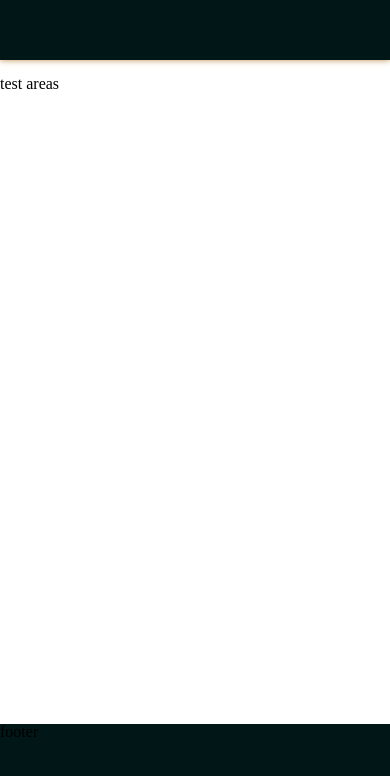
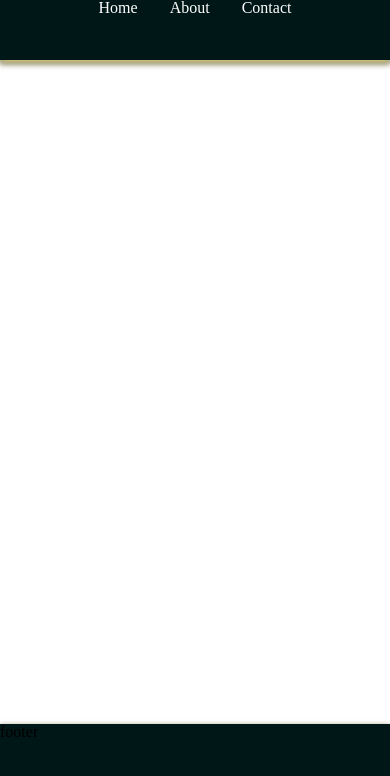
Before and after one commit to aaron-old/krsp-media, a Next.js app: page / in a window 390 px wide. Shown: the top 776 px of the page. Built offline with nearby package versions, Linux system fonts and the light colour scheme.

Commit message:
adding some media queries/transitions

```diff
--- a/components/footer.js
+++ b/components/footer.js
@@ -6,6 +6,7 @@ const Footer = styled.footer`
   min-height: 120px;
   grid-columns: 1 / -1;
   background: ${props => props.theme.colors.midnightBlack};
+  box-shadow: ${props => props.theme.boxShadows.level2};
   position: absolute;
   right: 0;
   bottom: 0;
--- a/components/header.js
+++ b/components/header.js
@@ -2,17 +2,32 @@ import styled from "styled-components";
 
 export default () => (
   <Header>
-    <nav />
+    <Nav>
+      <a href="/">Home</a>
+      <a href="/">About</a>
+      <a href="/">Contact</a>
+    </Nav>
   </Header>
 );
 
 const Header = styled.header`
   min-height: 60px;
   grid-columns: 1 / -1;
-  box-shadow: 0 0 0.4em ${props => props.theme.colors.darkChicken};
+  align-items: center;
+  box-shadow: ${props => props.theme.boxShadows.level2};
   background: ${props => props.theme.colors.midnightBlack};
 `;
 
+const Nav = styled.nav`
+  display: flex;
+  align-items: center;
+  justify-content: center;
+  a {
+    color: white;
+    margin: 0 1rem;
+    text-decoration: none;
+  }
+`;
 // keep it big enough to look at with a place holder now.
 // when the screen is greater than 920 px, show the header should be displayed with all links.
 // the links are centered.
--- a/components/styles/base.js
+++ b/components/styles/base.js
@@ -3,6 +3,9 @@ import reset from "styled-reset";
 
 const base = createGlobalStyle`
     ${reset}
+    body {
+        font-size: 1rem;
+    }
 `;
 
 export default base;
--- a/components/styles/pageSection.js
+++ b/components/styles/pageSection.js
@@ -4,6 +4,7 @@ const PageSection = styled.section`
   display: grid;
   grid-gap: 1rem;
   margin: 0;
+  transition: margin 0.3s;
 
   @media only screen and (min-width: 1224px) {
     margin: 1rem 3rem 3rem;
--- a/components/styles/theme.js
+++ b/components/styles/theme.js
@@ -1,12 +1,21 @@
+const midnightBlack = "#001717";
+const darkChicken = "#BA8B49";
+const lightChicken = "#EDD88F";
+const ghostWhite = "#FAF8FD";
+
 const theme = {
   colors: {
-    midnightBlack: "#011717",
-    darkChicken: "#BA8B49",
-    lightChicken: "#EDDB8F",
-    ghostWhite: "#FAF8FD"
+    midnightBlack,
+    darkChicken,
+    lightChicken,
+    ghostWhite
   },
   fonts: {
     default: "1rem"
+  },
+  boxShadows: {
+    level2: `0 3px 6px ${lightChicken}, 0 3px 6px ${midnightBlack}`,
+    level3: `0 10px 20px ${lightChicken}, 0 6px 6px ${midnightBlack}`
   }
 };
 
--- a/pages/index.js
+++ b/pages/index.js
@@ -1,5 +1,5 @@
 function Home() {
-  return <div>test areas</div>;
+  return <div />;
 }
 
 export default Home;
```
